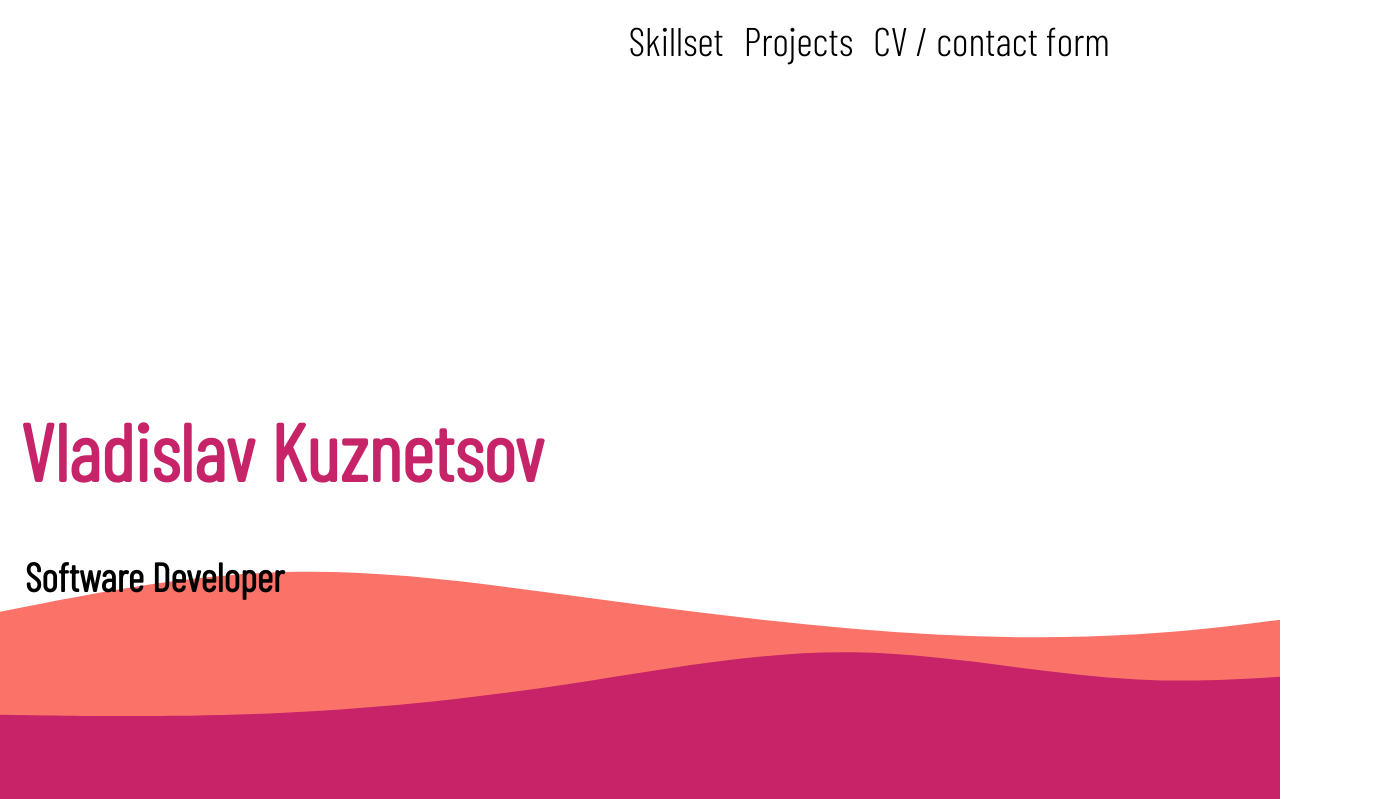
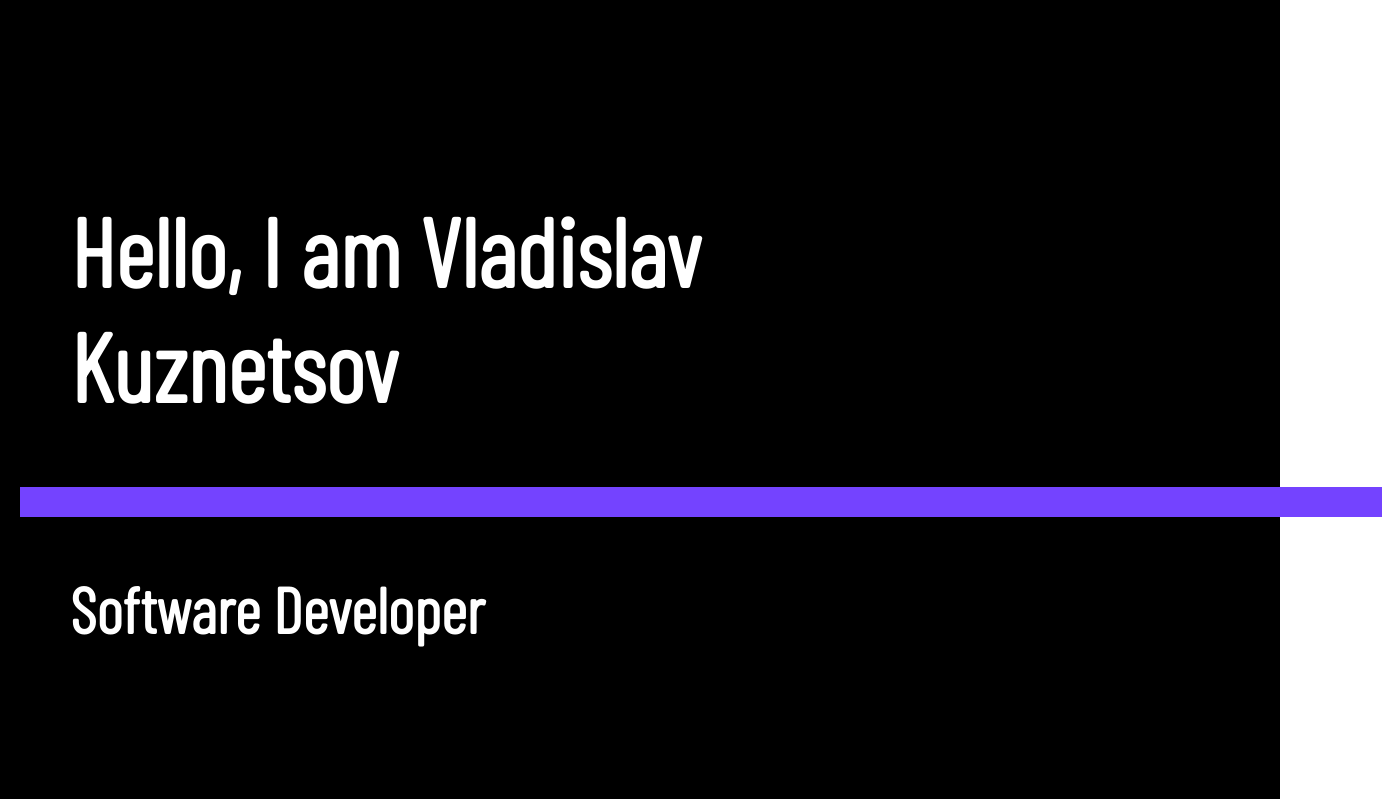
Before and after one commit to CrazyReborn/website, a React (Create React App) app: page / in a window 1280 px wide. Shown: the top 799 px of the page, 1382 px wide, since content can reach past the window. Built offline with nearby package versions, Linux system fonts and the light colour scheme.

Commit message:
remade the first page according to new design. removed the second page.

```diff
--- a/src/App.css
+++ b/src/App.css
@@ -12,95 +12,38 @@ html {
 
 .page-one {
   min-height: 100vh;
-  background-image: url('./images/page-one-bg.svg');
-  background-size: cover;
-  background-repeat: no-repeat;
   display: flex;
   flex-direction: column;
   padding-left: 20px;
+  background-color: black;
 }
 
 .name-and-title {
   position: absolute;
   justify-self: center;
   margin-top: auto;
-  bottom: 200px;
+  bottom: 100px;
 }
 
 .name-and-title > h1 {
-  font-size: 80px;
-  color: #C62368;
+  margin-left: 50px;
+  font-size: 96px;
+  color: #FFFFFF;
   font-family: barlow-condensed-light;
+}
+
+span.bar {
+  display: block;
+  margin-top: 45px;
+  content: " ";
+  width: calc(2 * 100%);
+  height: 30px;
+  background-color: #7443FF;
 }
 
 .name-and-title > h2 {
   font-family: barlow-condensed-light;
-  font-size: 40px;
-  margin-left: 5px;
+  font-size: 64px;
+  margin-left: 50px;
+  color: #FFFFFF;
 }
-
-.nav-container {
-  width: 100%;
-  display: flex;
-}
-
-.navbar {
-  width: max-content;
-  margin-right: 150px;
-  margin-left: auto;
-}
-
-.navbar > ul {
-  display: flex;
-  flex-direction: row;
-}
-
-.navbar > ul > li {
-  margin-right: 20px;
-  list-style-type: none;
-  font-size: 250%;
-  color: black;
-  font-family: barlow-condensed-light;
-  animation: navbar-item-out;
-  animation-timing-function: ease;
-  animation-duration: 0.25s;
-  animation-fill-mode:forwards;
-}
-
-.navbar > ul > li:hover {
-  cursor: pointer;
-  animation: navbar-item-in;
-  animation-timing-function: ease;
-  animation-duration: 0.25s;
-  animation-fill-mode:forwards;
-}
-
-@keyframes blob-movement {
-   0% {
-    transform: translate(0,0);
-   }
-   50% {
-    transform: translate(0, -50px);
-   }
-   100% {
-    transform: translate(0,0);
-   }
-  }
-
-  @keyframes navbar-item-in {
-    from {
-      transform: translate(0, 0);
-    }
-    to {
-      transform: translate(5%, 0);
-    }
-  }
-
-  @keyframes navbar-item-out {
-    from {
-      transform: translate(5%, 0);
-    }
-    to {
-      transform: translate(0, 0);
-    }
-  }
--- a/src/App.tsx
+++ b/src/App.tsx
@@ -2,13 +2,11 @@ import React from 'react';
 import logo from './logo.svg';
 import './App.css';
 import PageOne from './components/PageOne';
-import PageTwo from './components/PageTwo';
 
 function App() {
   return (
     <div className="App">
       <PageOne />
-      <PageTwo />
     </div>
   );
 }
--- a/src/components/PageOne.tsx
+++ b/src/components/PageOne.tsx
@@ -1,15 +1,15 @@
 import React from 'react';
-import { ReactComponent as Blob } from '../images/blob.svg';
-import Navbar from './Navbar';
 
 export default function PageOne() {
   return (
     <div className="page-one">
-      <div className='nav-container'>
-        <Navbar />
-      </div>
       <div className="name-and-title">
-        <h1 className="my-name">Vladislav Kuznetsov</h1>
+        <h1 className="my-name">
+          Hello, I am Vladislav
+          <br />
+          Kuznetsov
+        </h1>
+        <span className="bar"></span>
         <h2 className="my-title">Software Developer</h2>
       </div>
     </div>
--- a/src/components/PageTwo.tsx
+++ /dev/null
@@ -1,20 +0,0 @@
-import React from 'react';
-import JsIcon from '../images/js-icon.png';
-import {ReactComponent as TsIcon} from '../images/ts-icon.svg';
-import {ReactComponent as NodeIcon} from '../images/node-icon.svg';
-import ExpressIcon from '../images/express-icon.png';
-import '../stylesheets/PageTwo.css';
-
-export default function PageTwo() {
-  return (
-    <div className="page-two">
-      <h2>Skillset</h2>
-      <div className="icons">
-        <img src={JsIcon} />
-        <TsIcon />
-        <NodeIcon />
-        <img src={ExpressIcon} />
-      </div>
-    </div>
-  )
-}
--- a/src/stylesheets/PageTwo.css
+++ b/src/stylesheets/PageTwo.css
@@ -1,6 +1,7 @@
 .page-two {
   min-height: 100vh;
   background-image: url('../images/page-two-bg.svg');
+  margin-top: 5%;
 }
 
 h2 {
```
